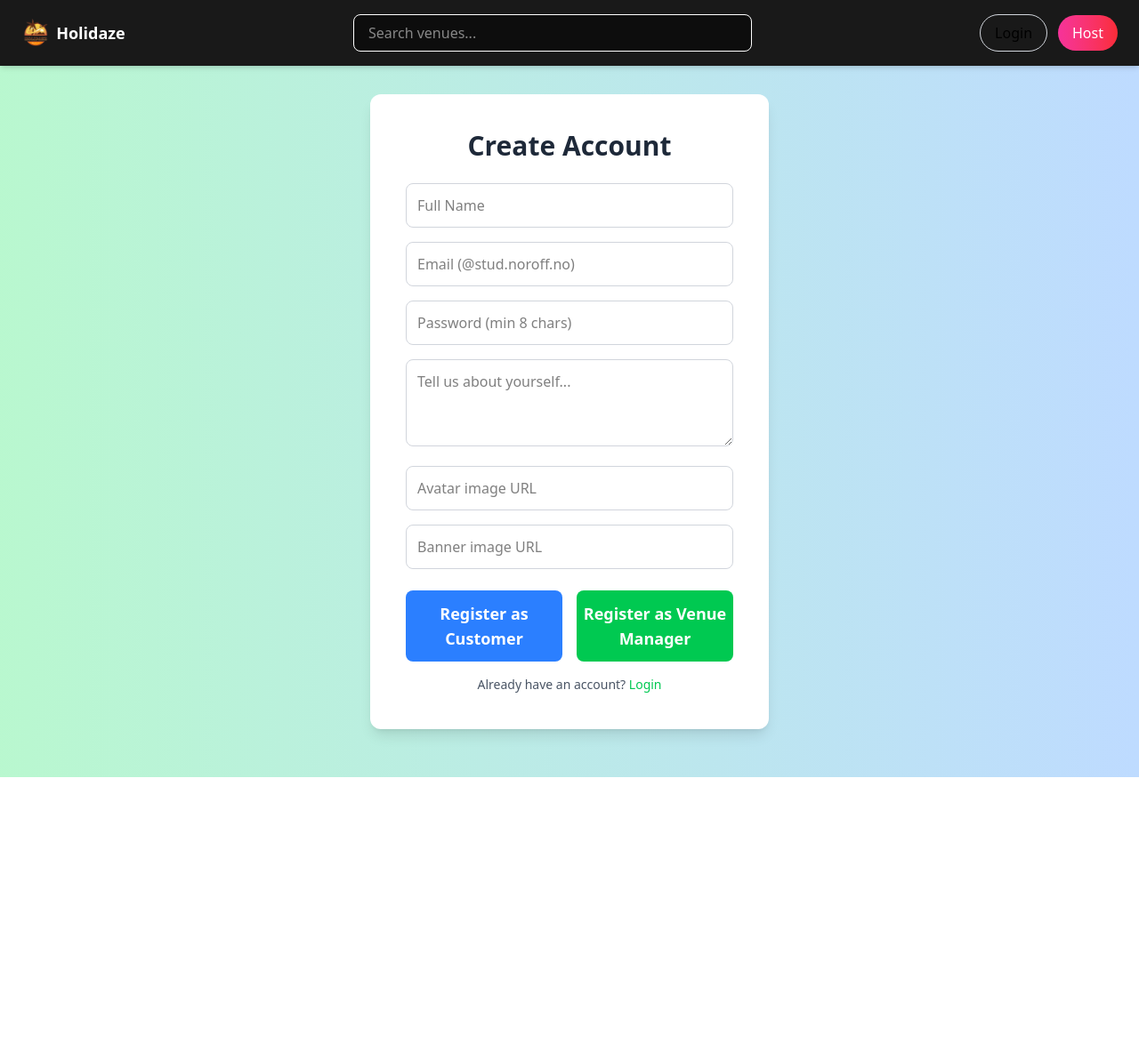
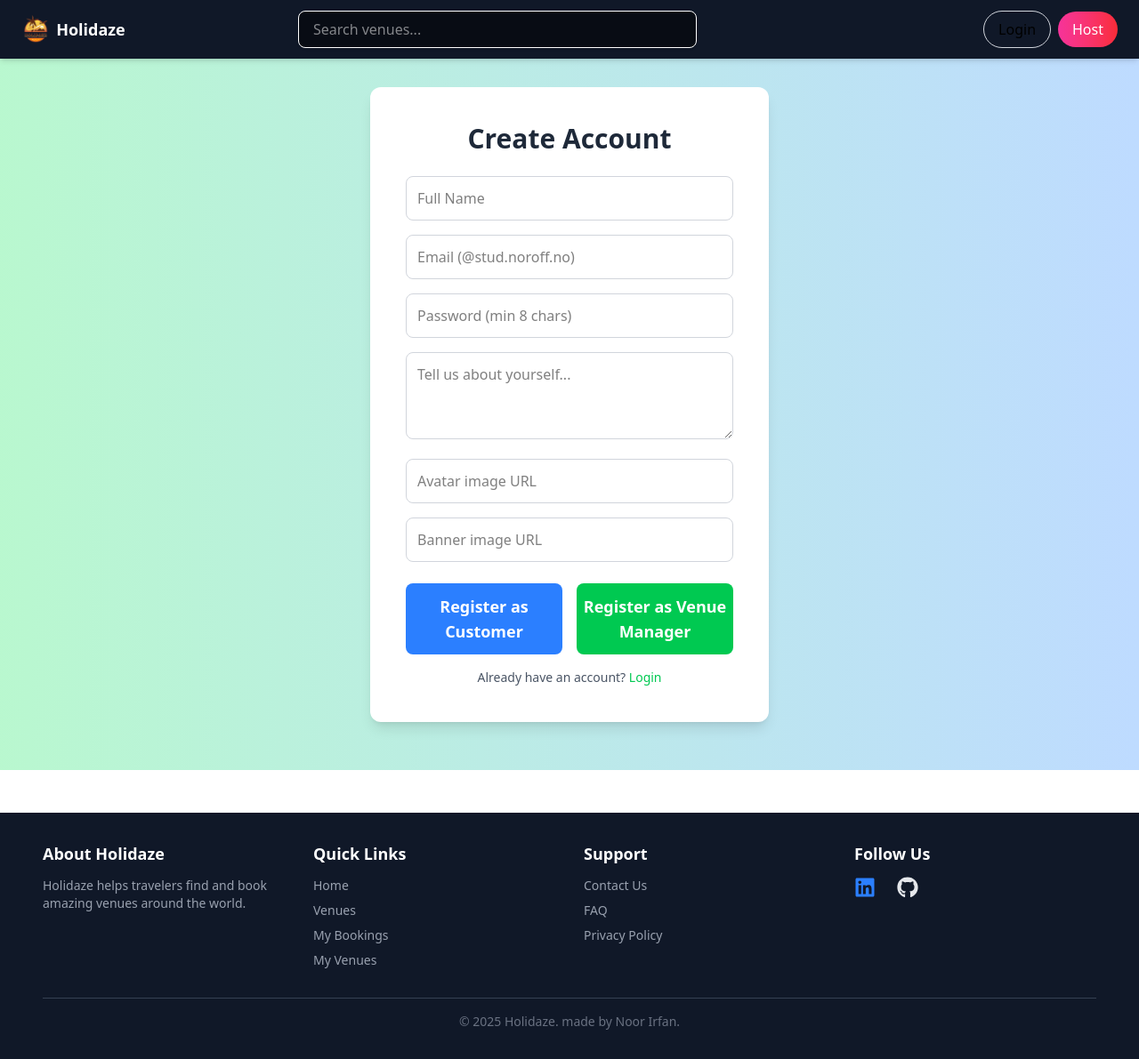
Before and after one commit to Noor807/Holidaze, a React (Vite) app in the folder holidaze-app/: page /register in a window 1280 px wide. Shown: the whole page at 89% size. Before the commit the page ends 874 px from the top, so only its background shows below. Built offline with nearby package versions, Linux system fonts and the light colour scheme.

Commit message:
made footer component and add in app

```diff
--- a/holidaze-app/src/App.tsx
+++ b/holidaze-app/src/App.tsx
@@ -3,6 +3,7 @@ import { Routes, Route } from "react-router-dom";
 
 import Navbar from "./components/navbar";
 import Header from "./components/header";
+import Footer from "./components/footer";
 
 import Home from "./pages/home";
 import AllVenues from "./pages/allVenues";
@@ -14,7 +15,7 @@ import MyBookings from "./pages/myBookings";
 import ProfilePage from "./pages/profilePage";
 
 import MyVenuesPage from "./pages/myVenues"; // Venue Manager
-import CreateEditVenuePage from "./pages/createEditVenuepage"; // Unified create/edit page
+import CreateEditVenuePage from "./pages/createEditVenuepage";
 
 import { ToastContainer } from "react-toastify";
 import "react-toastify/dist/ReactToastify.css";
@@ -23,10 +24,12 @@ function App() {
   const [searchTerm, setSearchTerm] = useState("");
 
   return (
-    <>
-      {/* Navbar with search */}
+    <div className="flex flex-col min-h-screen">
+      {/* Navbar at the top */}
       <Navbar onSearch={setSearchTerm} />
 
+      {/* Page content */}
+      <div className="flex-grow">
         <Routes>
           {/* Homepage */}
           <Route
@@ -115,7 +118,12 @@ function App() {
           <Route path="/login" element={<LoginPage />} />
           <Route path="/register" element={<RegisterPage />} />
         </Routes>
+      </div>
 
+      {/* Footer at the bottom */}
+      <Footer />
+
+      {/* Toasts */}
       <ToastContainer
         position="top-right"
         autoClose={3000}
@@ -128,7 +136,7 @@ function App() {
         pauseOnHover
         theme="colored"
       />
-    </>
+    </div>
   );
 }
 
--- a/holidaze-app/src/components/deleteVenueModal.tsx
+++ b/holidaze-app/src/components/deleteVenueModal.tsx
@@ -46,7 +46,7 @@ const DeleteVenueButton = ({ id, redirectAfterDelete = false, onDeleted }: Props
       {/* Delete button */}
       <button
         onClick={() => setOpen(true)}
-        className="px-3 py-1 bg-black text-white rounded hover:bg-gray-600 transition"
+        className="px-3 py-1 bg-gray-700 text-white rounded hover:bg-gray-600 transition"
       >
         Delete
       </button>
--- /dev/null
+++ b/holidaze-app/src/components/footer.tsx
@@ -0,0 +1,99 @@
+// src/components/Footer.tsx
+import { Link } from "react-router-dom";
+import { FaLinkedin, FaGithub } from "react-icons/fa";
+
+
+const Footer = () => {
+  return (
+    <footer className="bg-gray-900 text-white py-8 px-4 md:px-12 mt-12">
+      <div className="max-w-7xl mx-auto grid grid-cols-1 sm:grid-cols-2 md:grid-cols-4 gap-8">
+        {/* About Section */}
+        <div>
+          <h3 className="font-semibold text-lg mb-3">About Holidaze</h3>
+          <p className="text-gray-400 text-sm">
+            Holidaze helps travelers find and book amazing venues around the world.
+          </p>
+        </div>
+
+        {/* Quick Links */}
+        <div>
+          <h3 className="font-semibold text-lg mb-3">Quick Links</h3>
+          <ul className="space-y-2 text-gray-400 text-sm">
+            <li>
+              <Link to="/" className="hover:text-white transition">
+                Home
+              </Link>
+            </li>
+            <li>
+              <Link to="/venues" className="hover:text-white transition">
+                Venues
+              </Link>
+            </li>
+            <li>
+              <Link to="/my-bookings" className="hover:text-white transition">
+                My Bookings
+              </Link>
+            </li>
+            <li>
+              <Link to="/my-venues" className="hover:text-white transition">
+                My Venues
+              </Link>
+            </li>
+          </ul>
+        </div>
+
+        {/* Support */}
+        <div>
+          <h3 className="font-semibold text-lg mb-3">Support</h3>
+          <ul className="space-y-2 text-gray-400 text-sm">
+            <li>
+              <Link to="/contact" className="hover:text-white transition">
+                Contact Us
+              </Link>
+            </li>
+            <li>
+              <Link to="/faq" className="hover:text-white transition">
+                FAQ
+              </Link>
+            </li>
+            <li>
+              <Link to="/privacy" className="hover:text-white transition">
+                Privacy Policy
+              </Link>
+            </li>
+          </ul>
+        </div>
+
+        {/* Social Media */}
+        <div>
+          <h3 className="font-semibold text-lg mb-3">Follow Us</h3>
+          <div className="flex space-x-6">
+            <a
+              href="https://linkedin.com"
+              target="_blank"
+              rel="noopener noreferrer"
+              className="text-gray-400 hover:text-blue-500 transition"
+            >
+              <FaLinkedin size={24} className="text-blue-500" />
+            </a>
+            <a
+              href="https://github.com"
+              target="_blank"
+              rel="noopener noreferrer"
+              className="text-gray-400 hover:text-gray-200 transition"
+            >
+            <FaGithub size={24} className="text-gray-200" />
+            </a>
+          </div>
+        </div>
+      </div>
+
+      {/* Bottom row */}
+      <div className="mt-8 border-t border-gray-700 pt-4 text-center text-gray-500 text-sm">
+        &copy; {new Date().getFullYear()} Holidaze. made by Noor Irfan.
+      </div>
+    </footer>
+  );
+};
+
+export default Footer;
--- a/holidaze-app/src/components/header.tsx
+++ b/holidaze-app/src/components/header.tsx
@@ -41,7 +41,7 @@ const Header = () => {
 
         <button
           onClick={handleShowAll}
-          className="mt-6 px-6 py-3 bg-green-500 rounded-lg hover:bg-green-600 transition font-semibold"
+          className="mt-6 px-6 py-3 bg-green-600 rounded-lg hover:bg-green-500 transition font-semibold"
         >
           All Venues
         </button>
--- a/holidaze-app/src/components/navbar.tsx
+++ b/holidaze-app/src/components/navbar.tsx
@@ -20,7 +20,6 @@ const Navbar = ({ onCreateVenue }: NavbarProps) => {
   const dropdownRef = useRef<HTMLDivElement>(null);
   const isHomePage = location.pathname === "/";
 
-  // Close dropdown when clicking outside
   useEffect(() => {
     const handleClickOutside = (event: MouseEvent) => {
       if (dropdownRef.current && !dropdownRef.current.contains(event.target as Node)) {
@@ -44,7 +43,9 @@ const Navbar = ({ onCreateVenue }: NavbarProps) => {
       )}`;
 
   return (
-    <nav className="w-full flex items-center justify-between px-6 py-4 bg-black/90 shadow-md sticky top-0 z-50">
+    <>
+      {/* Navbar */}
+      <nav className="w-full flex items-center justify-between px-4 md:px-6 py-3 bg-gray-900 shadow-md sticky top-0 z-50">
         {/* Left: Logo */}
         <Link to="/" className="flex items-center space-x-2">
           <img src={Logo} alt="Holidaze Logo" className="h-8 w-auto" />
@@ -53,36 +54,28 @@ const Navbar = ({ onCreateVenue }: NavbarProps) => {
           </span>
         </Link>
 
-      {/* Middle: SearchBar */}
+        {/* Center: Desktop Search */}
         {!isHomePage && (
-        <div className="flex-grow flex justify-center">
-          {/* Desktop/Large screens */}
-          <div className="hidden md:block w-full max-w-md text-white">
+          <div className="hidden md:flex flex-1 justify-center px-4">
+            <div className="w-full max-w-xl">
               <SearchBar />
             </div>
+          </div>
+        )}
 
-          {/* Mobile/Tablet: Search Icon */}
-          <div className="md:hidden flex items-center">
+        {/* Right: User & Mobile Search */}
+        <div className="flex items-center space-x-2">
+          {!isHomePage && (
+            <div className="md:hidden">
               <button
-              onClick={() => setShowSearch((prev) => !prev)}
+                onClick={() => setShowSearch(true)}
                 className="p-2 rounded-full bg-white hover:bg-gray-300"
               >
                 <Search size={22} className="text-black" />
               </button>
-
-            {showSearch && (
-              <div className="absolute top-12 left-0 w-full px-4 sm:px-6">
-                <div className="bg-white p-3 rounded-xl shadow-lg border border-gray-200">
-                  <SearchBar />
-                </div>
-              </div>
-            )}
-          </div>
             </div>
           )}
 
-      {/* Right: User actions */}
-      <div className="relative flex items-center space-x-3">
           {!user ? (
             <>
               <Link
@@ -165,6 +158,22 @@ const Navbar = ({ onCreateVenue }: NavbarProps) => {
           )}
         </div>
       </nav>
+
+      {/* Mobile/Tablet Search Overlay */}
+      {showSearch && (
+        <div className="fixed inset-0 bg-black/30 flex items-start justify-center p-4 z-50">
+          <div className="bg-white w-full max-w-md rounded-xl p-4 shadow-lg">
+            <SearchBar />
+            <button
+              className="mt-2 text-sm text-gray-500"
+              onClick={() => setShowSearch(false)}
+            >
+              Close
+            </button>
+          </div>
+        </div>
+      )}
+    </>
   );
 };
 
--- a/holidaze-app/src/components/searchBar.tsx
+++ b/holidaze-app/src/components/searchBar.tsx
@@ -85,14 +85,14 @@ const SearchBar = () => {
 
   return (
     <div className="w-full max-w-md relative">
-      <div className="relative">
+      <div className="relative ">
         <input
           type="text"
           value={value}
           onChange={handleChange}
           onKeyDown={handleKeyDown}
           placeholder="Search venues..."
-          className="w-full px-4 py-2 border text-white rounded-lg shadow-sm focus:outline-none focus:ring-2 focus:ring-blue-500 bg-black/50"
+          className="w-full px-4 py-2 border text-white rounded-lg shadow-sm focus:outline-none focus:ring-2 focus:ring-gray-700 bg-black/50"
         />
         {value && (
           <button
--- a/holidaze-app/src/pages/myVenues.tsx
+++ b/holidaze-app/src/pages/myVenues.tsx
@@ -97,7 +97,7 @@ const MyVenuesPage = () => {
                   <div className="flex gap-2">
                     <button
                       onClick={() => navigate(`/my-venues/${venue.id}/edit`)}
-                      className="px-3 py-1 bg-yellow-400 text-black rounded hover:bg-yellow-500 transition"
+                      className="px-3 py-1 border bg-white text-black rounded hover:bg-gray-200 transition"
                     >
                       Edit
                     </button>
```
Lines whose indentation alone changed are shown as unchanged.
